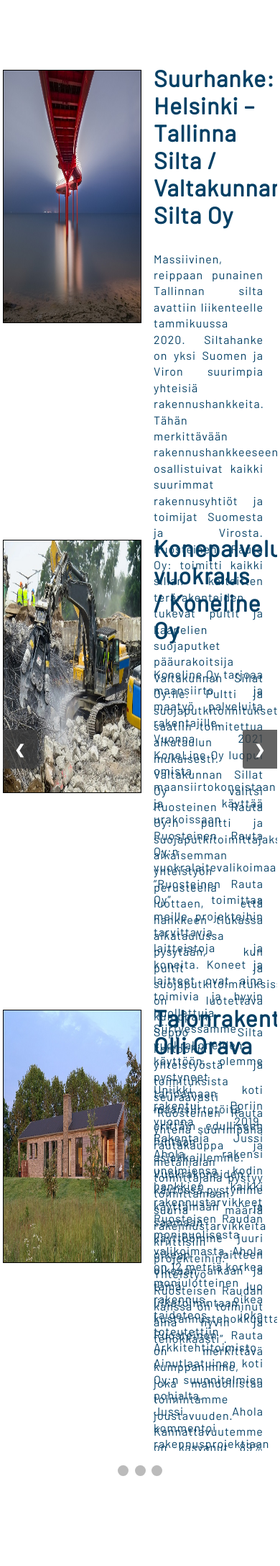
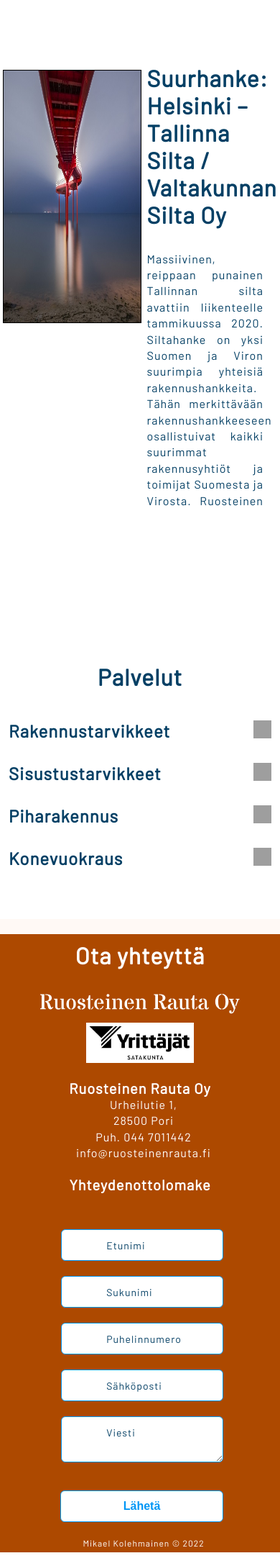
Before and after one commit to Mikael-Kolehmainen/Taitaja2022-semifinal-uppg, a PHP site: page / in a window 390 px wide. Shown: the part 2856-5032 px from the top of the page at 72% size. Run offline with PHP 8.4, Linux system fonts and the light colour scheme; grey boxes are pictures that could not be loaded.

Commit message:
Update 21.12.2021 18:39

```diff
--- a/four-columns.css
+++ b/four-columns.css
@@ -50,8 +50,10 @@
 }
 .services #mobile details > summary::-webkit-details-marker {
     display: none;
-} /* CodePen Home
-Details element with custom arrow */
+}
+.services #mobile details {
+    margin-bottom: 10px;
+}
 @media (max-width: 1300px) {
     #services {
         margin-top: 100px;
@@ -67,11 +69,13 @@
 }
 @media (max-width: 750px) {
     .services .left, .services .right {
-        width: 96%;
+        width: 90%;
+        margin-right: 5%;
+        margin-left: 5%;
     }
     .services .row {
-        margin-left: 1%;
-        margin-right: 1%;
+        margin-left: 0%;
+        margin-right: 0%;
     }
     .services #mobile {
         display: block;
@@ -79,4 +83,8 @@
     .services #desktop {
         display: none;
     }
+    .services {
+        padding-right: 2px;
+        padding-left: 2px;
+    }
 }
--- a/index.php
+++ b/index.php
@@ -75,14 +75,14 @@
                         </div>
                     </div>
                     <!-- Seurava ja takaisin nappit -->
-                    <div id="buttons">
+                    <div id="buttons" class="desktop">
                         <a class="prev" onclick="plusSlides(-1)">&#10094;</a>
                         <a class="next" onclick="plusSlides(1)">&#10095;</a>
                     </div>
                 </div>
                 <br>
                 <!-- Pisteet -->
-                <div style="text-align: center" id="dots">
+                <div style="text-align: center" id="dots" class="desktop">
                     <span class="dot" onclick="currentSlide(1)"></span>
                     <span class="dot" onclick="currentSlide(2)"></span>
                     <span class="dot" onclick="currentSlide(3)"></span>
--- a/mobile-four-columns.php
+++ b/mobile-four-columns.php
@@ -5,7 +5,7 @@
         <summary onclick="changeChevron(1)">
             Rakennustarvikkeet
             <div class="chevron">
-                <img src="img/icon/chevron-up.png">
+                <img src="img/icon/chevron-down.png">
             </div>
         </summary>
         <div class="left" id="service1">
@@ -26,7 +26,7 @@
         <summary onclick="changeChevron(2)">
             Sisustustarvikkeet
             <div class="chevron">
-                <img src="img/icon/chevron-up.png">
+                <img src="img/icon/chevron-down.png">
             </div>
         </summary>
         <div class="left" id="service2">
@@ -50,7 +50,7 @@
         <summary onclick="changeChevron(3)">
             Piharakennus
             <div class="chevron">
-                <img src="img/icon/chevron-up.png">
+                <img src="img/icon/chevron-down.png">
             </div>
         </summary>
         <div class="right" id="service3">
@@ -68,7 +68,7 @@
         <summary onclick="changeChevron(4)">
             Konevuokraus
             <div class="chevron">
-                <img src="img/icon/chevron-up.png">
+                <img src="img/icon/chevron-down.png">
             </div>
         </summary>
         <div class="right" id="service4">
--- a/resolution-checker.js
+++ b/resolution-checker.js
@@ -3,6 +3,9 @@
     // var newHeight = window.innerHeight;
     if (newWidth > 900) {
         changeLinksDisplay()
+    }
+    if (newWidth < 750) {
+        showAllSlides()
     }
 });
 
@@ -11,3 +14,9 @@
 
     links.style.display = 'block'
 }
+
+function showAllSlides() {
+    slides = document.getElementsByClassName('mySlides')
+
+    // loopa igenom alla slides o sätt display: block på alla
+}
--- a/slideshow.css
+++ b/slideshow.css
@@ -83,10 +83,30 @@
     }
 }
 @media (max-width: 900px) {
+    .mySlides .right {
+        margin-left: 0;
+        width: 42.5%;
+    }
+    .mySlides .left {
+        margin-right: 0;
+    }
+    #home-page-section #dots {
+        margin-top: 220px;
+    }
+}
+@media (max-width: 750px) {
     .mySlides {
         display: inline-block;
     }
     .slideshow-container {
         overflow: scroll;
     }
+    #home-page-section .desktop {
+        display: none;
+    }
+    .mySlides #reference1,
+    .mySlides #reference2,
+    .mySlides #reference3 {
+        display: block;
+    }
 }
--- a/slideshow.js
+++ b/slideshow.js
@@ -13,7 +13,6 @@
 }
 
 function showSlides(n) {
-    if (window.innerWidth > 900) {
     var i;
     if (n==undefined){n = ++slideIndex}
     if (n > slides.length) {slideIndex = 1}
@@ -27,4 +26,3 @@
     slides[slideIndex-1].style.display = "block";
     dots[slideIndex-1].className += " active";
 }
-}
--- a/summary.js
+++ b/summary.js
@@ -4,8 +4,8 @@
     var chevrons = document.getElementsByClassName('chevron')
     var chevronImg = chevrons[serviceNr].getElementsByTagName('img')[0]
 
-    if ((serviceNr + 1) > open.length) {
-        open.push(true)
+    if (serviceNr > open.length) {
+        open.push(false)
         open[serviceNr] = !open[serviceNr]
     } else {
         open[serviceNr] = !open[serviceNr]
@@ -15,6 +15,37 @@
     } else if (open[serviceNr] == true) {
         chevronImg.src = "img/icon/chevron-up.png"
     }
+  /*  if (open.includes(true)) {
+        open.setAll(false, serviceNr)
+        var count = 0
+        open.forEach((v) => (v === false && count++))
+        for (var i = 0; i <= count; i++) {
+            chevrons[i].getElementsByTagName('img')[0].src = "img/icon/chevron-down.png"
+        }
+    } */
 }
 
+// Sulkee ne jotka ovat auki kun avataan toinen
+const details = document.querySelectorAll("details")
+
+details.forEach((targetDetail) => {
+  targetDetail.addEventListener("click", () => {
+
+    details.forEach((detail) => {
+      if (detail !== targetDetail) {
+          detail.removeAttribute("open")
+      }
+    });
+  });
+});
+/*
+// setAll() funktio
+Array.prototype.setAll = function(v, e) {
+    var n = this.length;
+    for (var i = 0; i < n; i++) {
+        if (i != e) {
+            this[i] = v;
+        }
+    }
+};*/
 // då en är öppen skall alla andra stängas, sätt animationer
```
Lines whose indentation alone changed are shown as unchanged.
